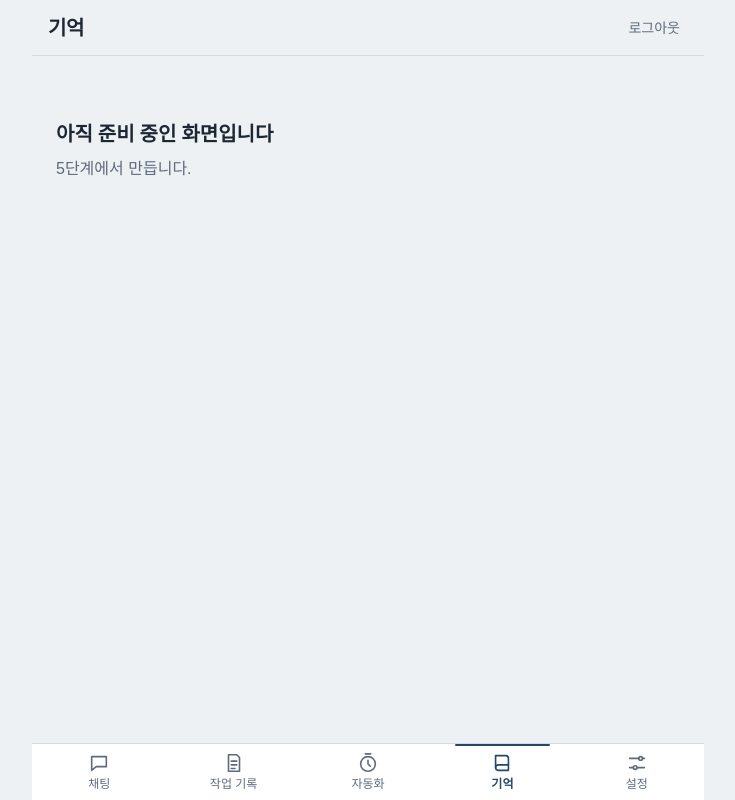
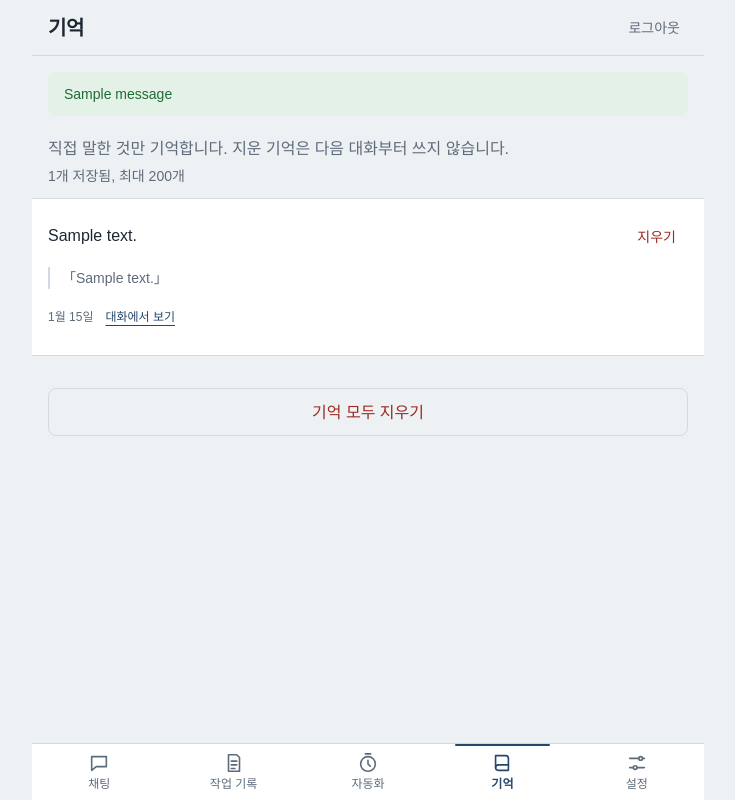
Before and after one commit to chogyuseong/CGS-guseong-AI-Agent, a Django app: page /memory/ in a window 1280 px wide. Shown: the whole page, without its empty margins (272-1007 px from the left). Run offline with Django 5.2, Linux system fonts and the light colour scheme; a user stored in the database is signed in; tables that the repository leaves empty hold one stand-in row (values such as "Sample post"); one stand-in notice (Sample message) is shown; parts of the project's set-up code (start-up, migrations or seed data) failed here and were passed over; some web fonts are replaced.

Commit message:
기억 화면(frontend-design): 원래 말 인용, 하나·전체 삭제, 빈 상태 안내
Co-Authored-By: Claude Opus 5.5 <noreply@anthropic.com>

```diff
--- a/memory/urls.py
+++ b/memory/urls.py
@@ -6,4 +6,6 @@ app_name = "memory"
 
 urlpatterns = [
     path("memory/", views.memory_list, name="list"),
+    path("memory/<int:pk>/delete/", views.memory_delete, name="delete"),
+    path("memory/delete-all/", views.memory_delete_all, name="delete_all"),
 ]
--- a/memory/views.py
+++ b/memory/views.py
@@ -1,9 +1,35 @@
+from django.contrib import messages
 from django.contrib.auth.decorators import login_required
+from django.shortcuts import get_object_or_404, redirect, render
+from django.views.decorators.http import require_GET, require_POST
 
-from config.pages import render_placeholder
+from .models import Memory
 
 
 @login_required
+@require_GET
 def memory_list(request):
-    # 기억 목록, 원래 메시지 보기, 삭제가 들어올 자리.
-    return render_placeholder(request, active_tab="memory", title="기억", stage=5)
+    """기억 목록. 각 기억의 원래 메시지를 함께 보여 줘, 무엇을 근거로 기억했는지 사용자가 확인할 수 있다."""
+    memories = (
+        Memory.objects.filter(user=request.user)
+        .select_related("source_message__conversation")
+        .order_by("-created_at", "-id")
+    )
+    return render(request, "memory/list.html", {"active_tab": "memory", "memories": memories})
+
+
+@login_required
+@require_POST
+def memory_delete(request, pk):
+    # is_active=False로 숨기지 않고 행을 지운다. 지운 기억은 다음 대화의 프롬프트에서도 빠진다.
+    get_object_or_404(Memory, pk=pk, user=request.user).delete()
+    messages.success(request, "기억을 지웠습니다.")
+    return redirect("memory:list")
+
+
+@login_required
+@require_POST
+def memory_delete_all(request):
+    count, _ = Memory.objects.filter(user=request.user).delete()
+    messages.success(request, f"기억 {count}개를 모두 지웠습니다." if count else "지울 기억이 없습니다.")
+    return redirect("memory:list")
--- a/templates/agent/_timeline.html
+++ b/templates/agent/_timeline.html
@@ -18,7 +18,7 @@
           <span class="mt-1 block text-xs">오래 기다리면 워커(run_worker)가 켜져 있는지 확인해 주세요.</span>
         {% endif %}
       {% else %}
-        처리하는 중 · {{ task.step_count }}단계
+        처리하는 중 ({{ task.step_count }}단계)
       {% endif %}
     </p>
     <form method="post" action="{% url 'agent:cancel_task' task.id %}" onsubmit="return confirm('이 작업을 취소할까요?');">
--- /dev/null
+++ b/templates/memory/list.html
@@ -0,0 +1,60 @@
+{% extends "app_shell.html" %}
+{% block title %}기억 · 마이에이전트{% endblock %}
+{% block header %}기억{% endblock %}
+{% block content %}
+{% comment %}
+  기억 화면의 핵심은 "출처가 보이는 기억"이다. 이 앱은 사용자가 직접 말한 것만 기억하므로,
+  각 기억 바로 아래에 실제로 한 말을 「 」로 인용해 왜 기억했는지 바로 확인하고 지울 수 있게 한다.
+{% endcomment %}
+<section class="min-h-0 flex-1 overflow-y-auto pb-6">
+  {% for message in messages %}
+    <p class="mx-4 mt-4 rounded-lg px-4 py-3 text-sm {% if message.tags == 'success' %}bg-ok-bg text-ok-ink{% else %}bg-unsure-bg text-unsure-ink{% endif %}" role="status">{{ message }}</p>
+  {% endfor %}
+
+  {% if memories %}
+    <div class="px-4 pb-3 pt-5">
+      <p class="text-muted">직접 말한 것만 기억합니다. 지운 기억은 다음 대화부터 쓰지 않습니다.</p>
+      <p class="mt-1 text-sm text-muted">{{ memories|length }}개 저장됨, 최대 200개</p>
+    </div>
+
+    <ul class="divide-y divide-line border-y border-line bg-sheet" aria-label="기억 목록">
+      {% for memory in memories %}
+        <li class="px-4 py-4">
+          <div class="flex items-start gap-3">
+            <p class="min-w-0 flex-1 pt-2.5 font-medium leading-snug">{{ memory.content }}</p>
+            <form method="post" action="{% url 'memory:delete' memory.pk %}" class="shrink-0">
+              {% csrf_token %}
+              <button type="submit" class="min-h-11 rounded-lg px-3 text-sm text-warn-ink">지우기</button>
+            </form>
+          </div>
+          {# 원래 메시지: 이 기억의 근거가 된 사용자의 말 #}
+          <blockquote class="mt-2 border-l-2 border-line pl-3 text-sm leading-relaxed text-muted">
+            「{{ memory.source_message.content|truncatechars:200 }}」
+          </blockquote>
+          <div class="mt-1.5 flex items-center gap-3 text-xs text-muted">
+            <time datetime="{{ memory.created_at|date:'c' }}">{{ memory.created_at|date:"n월 j일" }}</time>
+            <a href="{% url 'chat:conversation' memory.source_message.conversation_id %}"
+               class="inline-flex min-h-11 items-center text-indigo underline underline-offset-4">대화에서 보기</a>
+          </div>
+        </li>
+      {% endfor %}
+    </ul>
+
+    <form method="post" action="{% url 'memory:delete_all' %}" class="mt-8 px-4"
+          onsubmit="return confirm('기억 {{ memories|length }}개를 모두 지울까요? 되돌릴 수 없습니다.');">
+      {% csrf_token %}
+      <button type="submit" class="h-12 w-full rounded-lg border border-line text-warn-ink">기억 모두 지우기</button>
+    </form>
+  {% else %}
+    <div class="px-6 pt-16">
+      <p class="font-display text-xl font-bold">아직 기억한 것이 없습니다</p>
+      <p class="mt-2 text-muted">
+        채팅에서 "커피는 라떼를 좋아해, 기억해"처럼 말하면 그 말 그대로 여기에 남습니다.
+        직접 말한 것만 기억하고, 언제든 지울 수 있습니다.
+      </p>
+      <a href="{% url 'chat:home' %}"
+         class="mt-6 inline-flex h-12 items-center rounded-lg bg-indigo px-5 font-semibold text-on-indigo">채팅으로 가기</a>
+    </div>
+  {% endif %}
+</section>
+{% endblock %}
```
Also changed, not shown: static/css/app.css.
